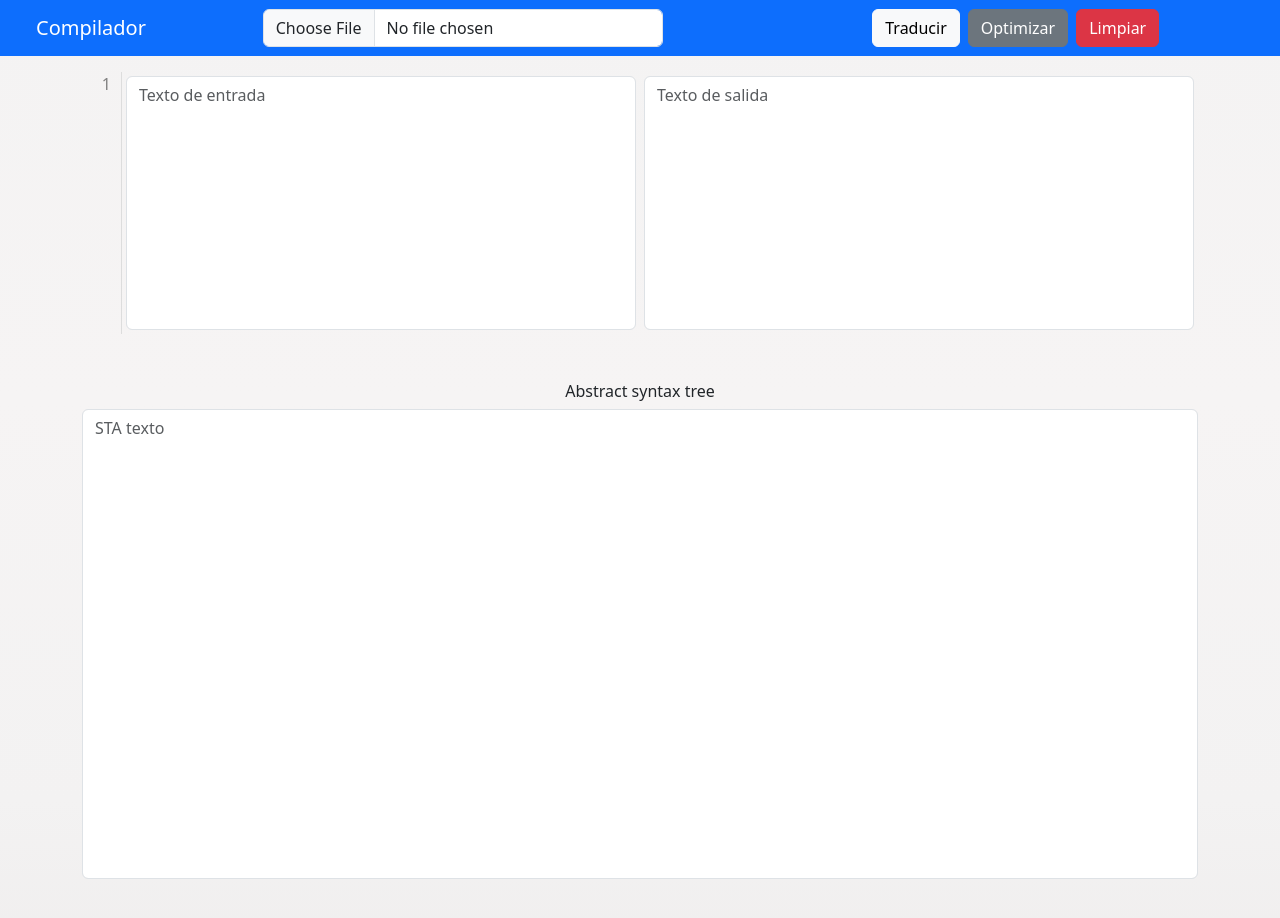
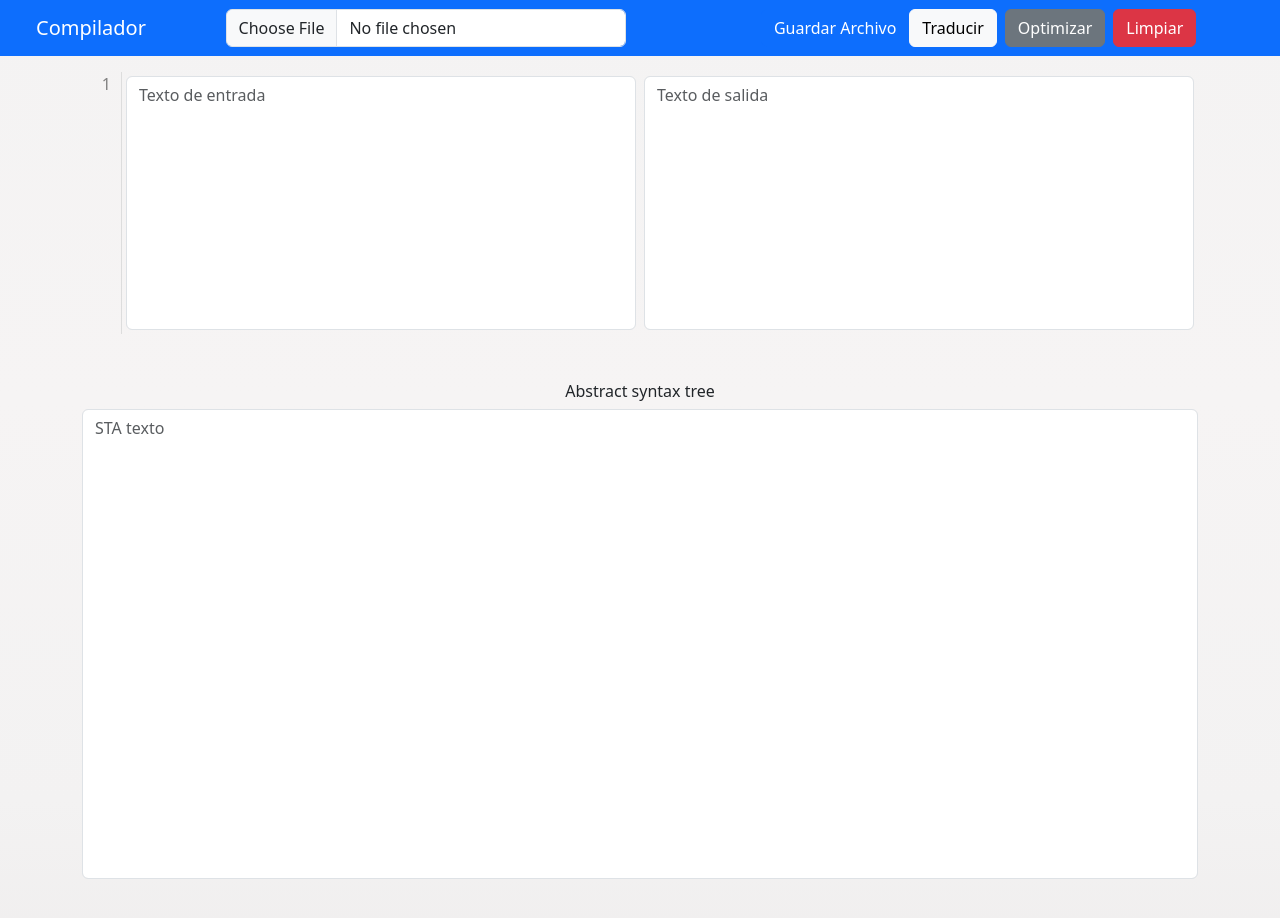
Before and after one commit to MelanniTzul/Fase1Compi2, a plain HTML site: page index.html in a window 1280 px wide. Drawn offline with nearby package versions, Linux system fonts and the light colour scheme.

Commit message:
Guarda archivo de texto del editor de codigo

```diff
--- a/html/navbar.html
+++ b/html/navbar.html
@@ -3,9 +3,10 @@
     <div class="container-fluid">
         <a class="navbar-brand ms-4 text-bg-primary" href="#">Compilador</a>
         <div class="collapse navbar-collapse justify-content-center">
-            <input style="width: 400px;" type="file" class="form-control me-2" id="fileInput" aria-describedby="fileInput" aria-label="Upload" onchange="CargarArchivo()">
+            <input style="width: 400px;" type="file" class="form-control me-2" id="fileInput" aria-describedby="fileInput" accept=".s" aria-label="Upload" onchange="CargarArchivo()">
         </div>
         <div class="collapse navbar-collapse justify-content-center">
+            <button type="button" class="btn btn-primary" onclick="guardarArchivo()">Guardar Archivo</button>
             <button type="button" class="btn btn-light me-2" onclick="salud()">Traducir</button>
             <button type="button" class="btn btn-secondary me-2" onclick="optimizar()">Optimizar</button>
             <button type="button" id="btnLimpiar" class="btn btn-danger me-2" onclick="limpiar()">Limpiar</button>
--- a/scripts.js
+++ b/scripts.js
@@ -44,7 +44,26 @@ function limpiar() {
     fileInput.value = '';
     actualizarLineas();
 }
+function guardarArchivo() {
+    const textarea = document.getElementById('textoEntrada');
+    const texto = textarea.value;
 
+    if (texto.trim() === "") {
+        alert("El área de texto está vacía. Por favor, ingrese algún texto antes de guardar.");
+        return;
+    }
+
+    const blob = new Blob([texto], { type: "text/plain" });
+    const url = URL.createObjectURL(blob);
+    const a = document.createElement("a");
+    a.href = url;
+    a.download = "archivo.s";
+    document.body.appendChild(a);
+    a.click();
+    document.body.removeChild(a);
+    URL.revokeObjectURL(url);
+
+}
 function actualizarLineas() {
     const textarea = document.getElementById('textoEntrada');
     const lineNumbers = document.getElementById('lineNumbers');
```
